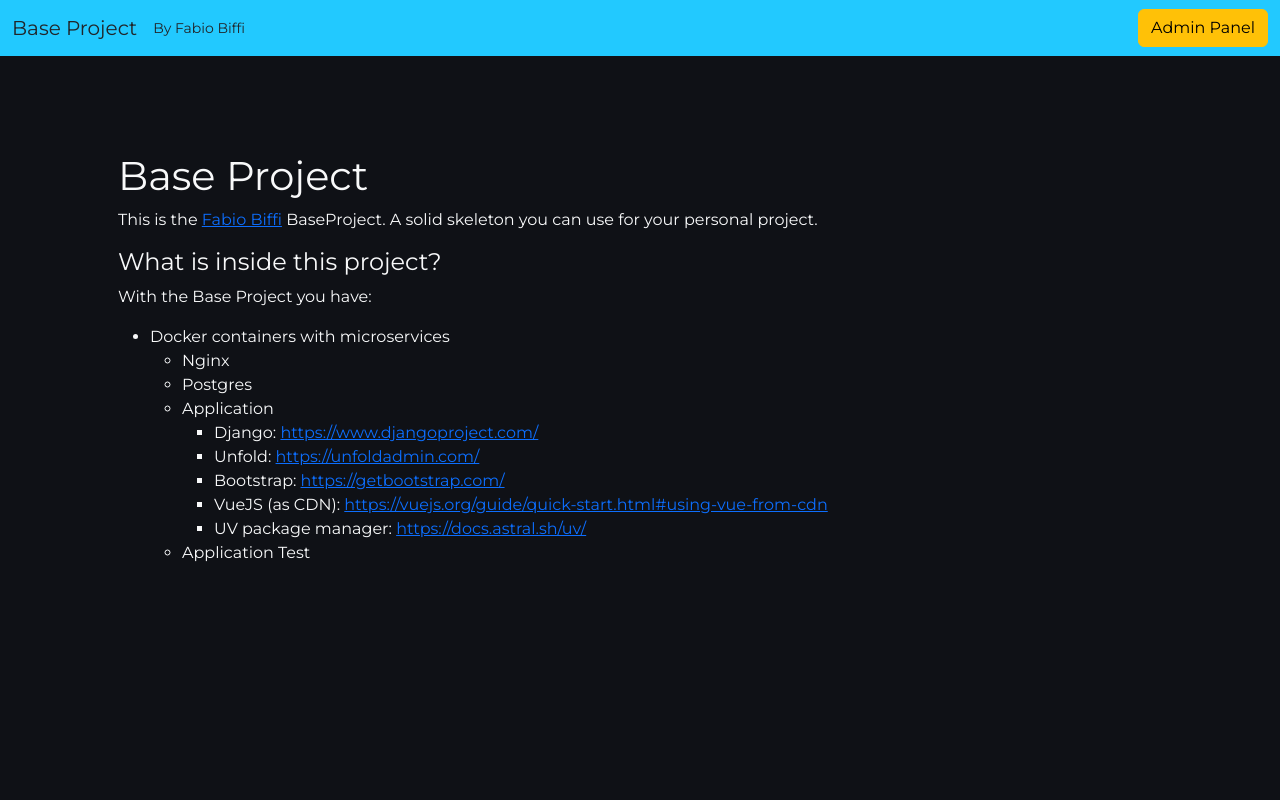
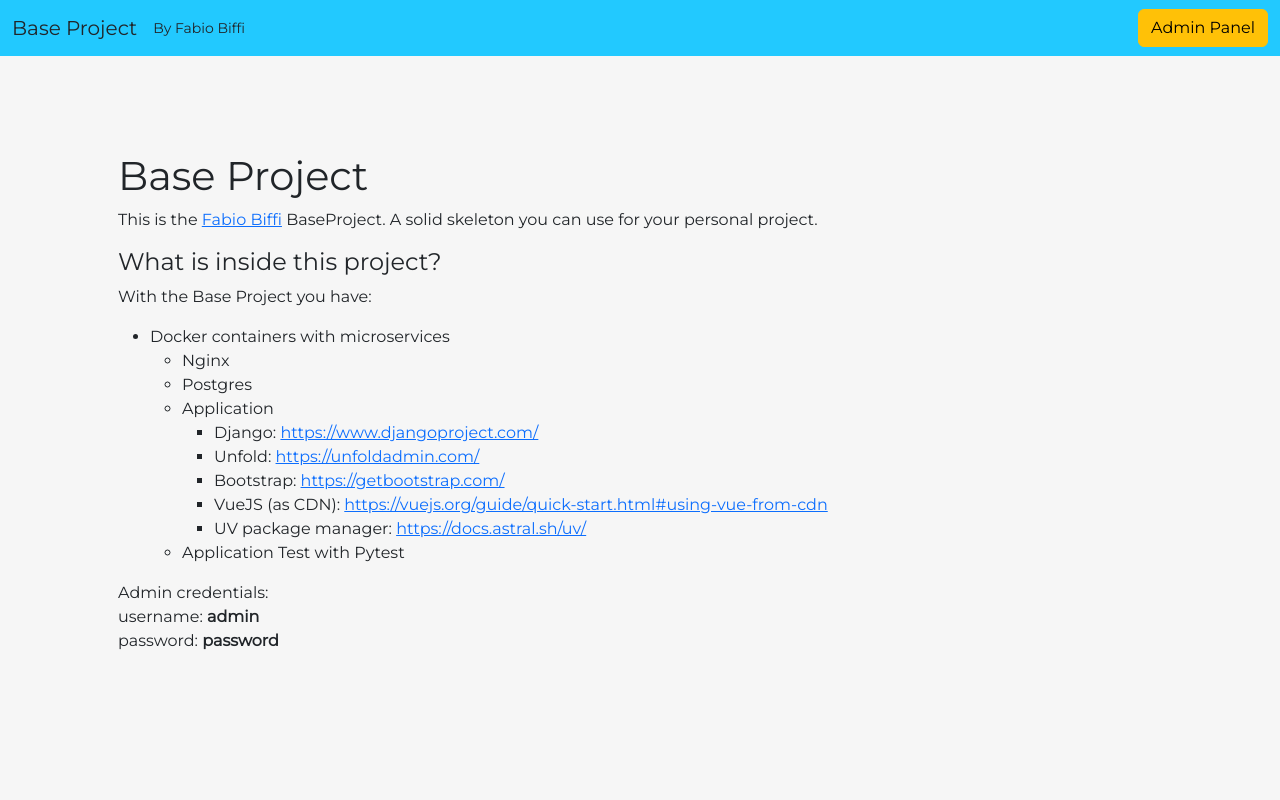
Before and after one commit to fabiobiffi/baseproject, a Django app: page / in a window 1280 px wide. Run offline with Django 3.2, Linux system fonts and the light colour scheme.

Commit message:
removed mysql from codebase

```diff
--- a/pyproject.toml
+++ b/pyproject.toml
@@ -11,7 +11,6 @@ dependencies = [
 
     # Database
     "psycopg2-binary==2.9.11",
-    "mysqlclient==2.1.1",
 
     # REST API
     "djangorestframework==3.16.1",
--- a/src/baseproject/apps/frontend/static/css/base.css
+++ b/src/baseproject/apps/frontend/static/css/base.css
@@ -1,5 +1,5 @@
 html,
 body {
-    background: #0f1116;
+    background: #f6f6f6;
     font-family: 'Montserrat', serif;
 }
--- a/src/baseproject/apps/frontend/templates/frontend/homepage.html
+++ b/src/baseproject/apps/frontend/templates/frontend/homepage.html
@@ -32,7 +32,7 @@
     </div>
   </nav>
 
-<div class="container mt-5 p-5 text-light" style="border-radius:10px">
+<div class="container mt-5 p-5" style="border-radius:10px">
     <div class="row">
         <div class="col">
             <h1>Base Project</h1>
@@ -57,10 +57,13 @@
                                 <li>UV package manager: <a href="https://docs.astral.sh/uv/" target="_blank">https://docs.astral.sh/uv/</a></li>
                             </ul>
                         </li>
-                        <li>Application Test</li>
+                        <li>Application Test with Pytest</li>
                     </ul>
                 </li>
             </ul>
+
+            <p>Admin credentials: <br>username: <b>admin</b> <br>password: <b>password</b></p>
+
         </div>
     </div>
 </div>
```
Also changed, not shown: 5 other files.
